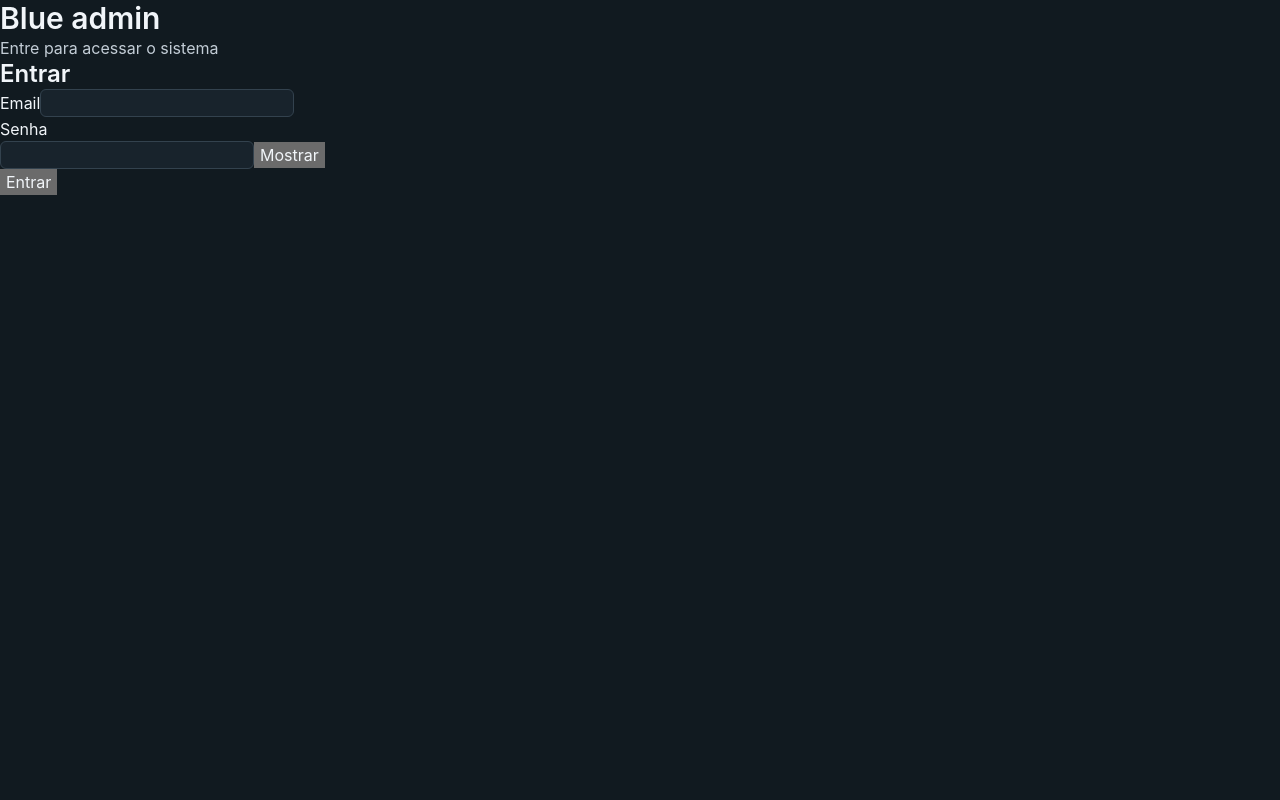
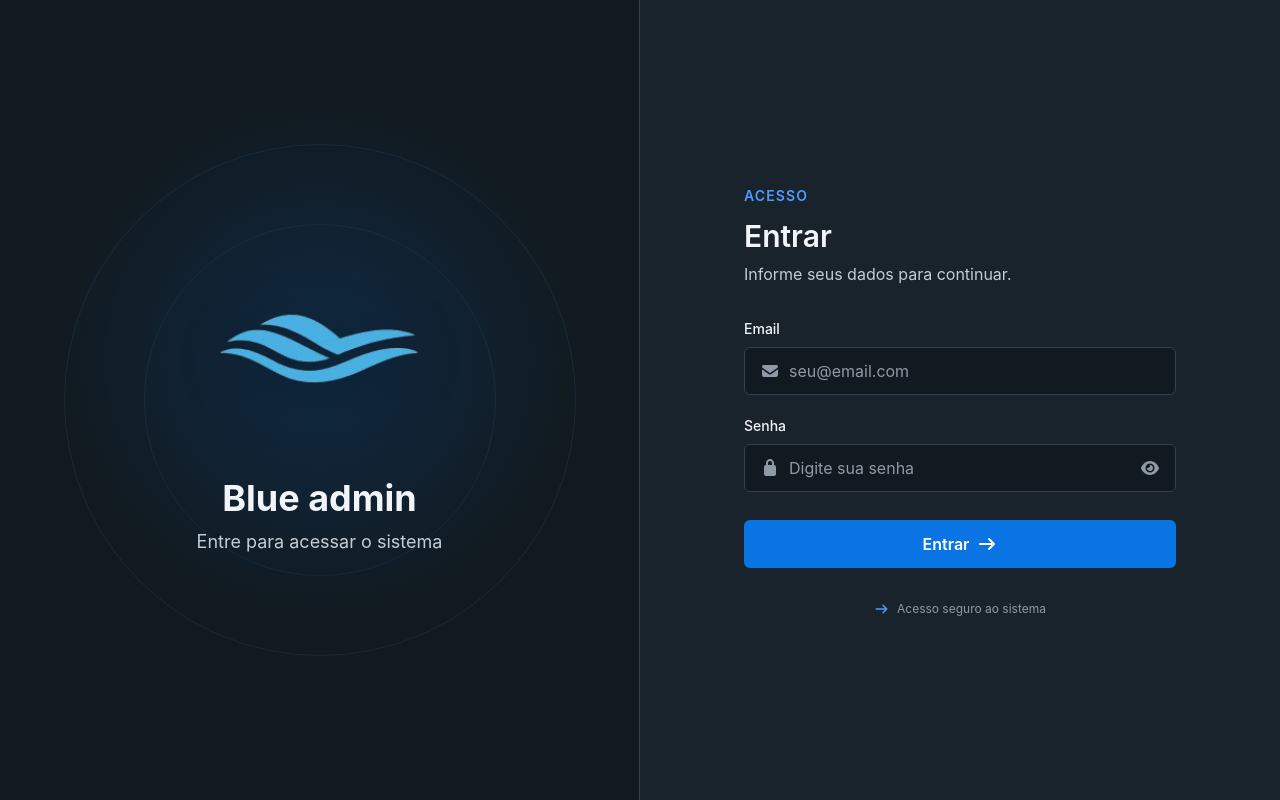
Before and after one commit to Nicholas1Front/blue_admin, a React (Vite) app in the folder frontend/: page /login in a window 1280 px wide. Built offline with nearby package versions, Linux system fonts and the light colour scheme; no server answers.

Commit message:
feat(frontend): estilizar pagina de login

```diff
--- /dev/null
+++ b/frontend/src/pages/Login/Login.css
@@ -0,0 +1,283 @@
+.login-page {
+    display: grid;
+    grid-template-columns: 1fr 1fr;
+    min-height: 100vh;
+    background: var(--color-background);
+}
+
+.login-brand {
+    position: relative;
+    display: flex;
+    align-items: center;
+    justify-content: center;
+    padding: var(--spacing-12);
+    overflow: hidden;
+    background:
+        radial-gradient(
+            circle at 50% 45%,
+            rgb(11 116 229 / 0.18),
+            transparent 48%
+        ),
+        var(--color-background);
+    border-right: 1px solid var(--color-border);
+}
+
+.login-brand::before {
+    content: "";
+    position: absolute;
+    width: 32rem;
+    height: 32rem;
+    border: 1px solid rgb(77 155 255 / 0.12);
+    border-radius: 50%;
+}
+
+.login-brand::after {
+    content: "";
+    position: absolute;
+    width: 22rem;
+    height: 22rem;
+    border: 1px solid rgb(77 155 255 / 0.1);
+    border-radius: 50%;
+}
+
+.login-brand__content {
+    position: relative;
+    z-index: 1;
+    display: flex;
+    flex-direction: column;
+    align-items: center;
+    gap: var(--spacing-6);
+    max-width: 30rem;
+    text-align: center;
+}
+
+.login-brand__logo {
+    width: min(13rem, 55vw);
+    height: auto;
+    object-fit: contain;
+    filter: drop-shadow(0 12px 28px rgb(0 0 0 / 0.3));
+}
+
+.login-brand h1 {
+    font-size: clamp(
+        var(--font-size-3xl),
+        4vw,
+        var(--font-size-4xl)
+    );
+    font-weight: var(--font-weight-bold);
+}
+
+.login-brand p {
+    margin-top: var(--spacing-2);
+    color: var(--color-text-secondary);
+    font-size: var(--font-size-lg);
+}
+
+.login-panel {
+    display: flex;
+    align-items: center;
+    justify-content: center;
+    padding: var(--spacing-8);
+    background: var(--color-surface);
+}
+
+.login-panel__content {
+    width: min(100%, 27rem);
+}
+
+.login-panel__header {
+    margin-bottom: var(--spacing-8);
+}
+
+.login-panel__eyebrow {
+    display: inline-block;
+    margin-bottom: var(--spacing-3);
+    color: var(--color-primary-400);
+    font-size: var(--font-size-sm);
+    font-weight: var(--font-weight-semibold);
+    letter-spacing: 0.08em;
+    text-transform: uppercase;
+}
+
+.login-panel__header h2 {
+    font-size: var(--font-size-3xl);
+}
+
+.login-panel__header p {
+    margin-top: var(--spacing-2);
+}
+
+.login-form {
+    display: flex;
+    flex-direction: column;
+    gap: var(--spacing-5);
+}
+
+.login-field {
+    display: flex;
+    flex-direction: column;
+    gap: var(--spacing-2);
+}
+
+.login-field label {
+    color: var(--color-text);
+    font-size: var(--font-size-sm);
+    font-weight: var(--font-weight-medium);
+}
+
+.login-field__control {
+    position: relative;
+}
+
+.login-field__icon {
+    position: absolute;
+    top: 50%;
+    left: var(--spacing-4);
+    z-index: 1;
+    color: var(--color-text-muted);
+    pointer-events: none;
+    transform: translateY(-50%);
+}
+
+.login-field input {
+    width: 100%;
+    height: var(--control-height-lg);
+    padding: 0 var(--spacing-4) 0 2.75rem;
+    background: var(--color-background);
+}
+
+.login-password__input {
+    padding-right: 3rem !important;
+}
+
+.login-password__toggle {
+    position: absolute;
+    top: 50%;
+    right: var(--spacing-2);
+    display: flex;
+    align-items: center;
+    justify-content: center;
+    width: 2.25rem;
+    height: 2.25rem;
+    padding: 0;
+    color: var(--color-text-muted);
+    background: transparent;
+    border-radius: var(--radius-md);
+    transform: translateY(-50%);
+    transition:
+        color var(--transition-fast),
+        background-color var(--transition-fast);
+}
+
+.login-password__toggle:hover {
+    color: var(--color-text);
+    background: var(--color-surface-hover);
+}
+
+.login-form__error {
+    margin-top: calc(var(--spacing-2) * -1);
+    color: var(--color-danger);
+    font-size: var(--font-size-sm);
+}
+
+.login-form__submit {
+    display: flex;
+    align-items: center;
+    justify-content: center;
+    gap: var(--spacing-2);
+    width: 100%;
+    min-height: var(--control-height-lg);
+    margin-top: var(--spacing-2);
+    padding: 0 var(--spacing-5);
+    color: #fff;
+    background: var(--color-primary-500);
+    border-radius: var(--radius-md);
+    font-weight: var(--font-weight-semibold);
+    transition:
+        background-color var(--transition-fast),
+        transform var(--transition-fast),
+        box-shadow var(--transition-fast);
+}
+
+.login-form__submit:hover {
+    background: var(--color-primary-600);
+    box-shadow: var(--shadow-sm);
+}
+
+.login-form__submit:active {
+    background: var(--color-primary-700);
+    transform: translateY(1px);
+}
+
+.login-panel__footer {
+    display: flex;
+    align-items: center;
+    justify-content: center;
+    gap: var(--spacing-2);
+    margin-top: var(--spacing-8);
+    color: var(--color-text-muted);
+    font-size: var(--font-size-xs);
+}
+
+.login-panel__footer svg {
+    color: var(--color-primary-400);
+}
+
+@media (max-width: 768px) {
+    .login-page {
+        grid-template-columns: 1fr;
+        min-height: 100vh;
+    }
+
+    .login-brand {
+        min-height: 42vh;
+        padding: var(--spacing-8) var(--spacing-6);
+        border-right: 0;
+        border-bottom: 1px solid var(--color-border);
+    }
+
+    .login-brand::before {
+        width: 22rem;
+        height: 22rem;
+    }
+
+    .login-brand::after {
+        width: 15rem;
+        height: 15rem;
+    }
+
+    .login-brand__content {
+        gap: var(--spacing-4);
+    }
+
+    .login-brand__logo {
+        width: min(10rem, 45vw);
+    }
+
+    .login-brand h1 {
+        font-size: var(--font-size-3xl);
+    }
+
+    .login-brand p {
+        font-size: var(--font-size-md);
+    }
+
+    .login-panel {
+        min-height: 58vh;
+        padding: var(--spacing-8) var(--spacing-6);
+    }
+}
+
+@media (max-width: 480px) {
+    .login-brand {
+        min-height: 36vh;
+    }
+
+    .login-panel {
+        padding: var(--spacing-6) var(--spacing-4);
+    }
+
+    .login-panel__header {
+        margin-bottom: var(--spacing-6);
+    }
+}
--- a/frontend/src/pages/Login/Login.tsx
+++ b/frontend/src/pages/Login/Login.tsx
@@ -1,23 +1,51 @@
 import { useNavigate } from "react-router-dom";
+import { FontAwesomeIcon } from "@fortawesome/react-fontawesome";
+import { faArrowRight } from "@fortawesome/free-solid-svg-icons";
 
+import logo from "../../assets/images/logo/logo.png";
 import { LoginForm } from "./components/LoginForm";
+import "./Login.css";
 
 export function Login() {
     const navigate = useNavigate();
 
     return (
-        <main>
-            <section>
+        <main className="login-page">
+            <section className="login-brand">
+                <div className="login-brand__content">
+                    <img
+                        className="login-brand__logo"
+                        src={logo}
+                        alt="Blue admin"
+                    />
+
+                    <div>
                         <h1>Blue admin</h1>
                         <p>Entre para acessar o sistema</p>
+                    </div>
+                </div>
             </section>
 
-            <section>
+            <section className="login-panel">
+                <div className="login-panel__content">
+                    <div className="login-panel__header">
+                        <span className="login-panel__eyebrow">
+                            Acesso
+                        </span>
+
                         <h2>Entrar</h2>
+                        <p>Informe seus dados para continuar.</p>
+                    </div>
 
                     <LoginForm
                         onSuccess={() => navigate("/dashboard")}
                     />
+
+                    <div className="login-panel__footer">
+                        <FontAwesomeIcon icon={faArrowRight} />
+                        <span>Acesso seguro ao sistema</span>
+                    </div>
+                </div>
             </section>
         </main>
     );
--- a/frontend/src/pages/Login/components/EmailField.tsx
+++ b/frontend/src/pages/Login/components/EmailField.tsx
@@ -1,3 +1,6 @@
+import { FontAwesomeIcon } from "@fortawesome/react-fontawesome";
+import { faEnvelope } from "@fortawesome/free-solid-svg-icons";
+
 interface EmailFieldProps {
     value: string;
     onChange: (value: string) => void;
@@ -5,10 +8,17 @@ interface EmailFieldProps {
 
 export function EmailField({ value, onChange }: EmailFieldProps) {
     return (
-        <div>
+        <div className="login-field">
             <label htmlFor="email">
                 Email
             </label>
+
+            <div className="login-field__control">
+                <FontAwesomeIcon
+                    className="login-field__icon"
+                    icon={faEnvelope}
+                    aria-hidden="true"
+                />
 
                 <input
                     id="email"
@@ -16,8 +26,11 @@ export function EmailField({ value, onChange }: EmailFieldProps) {
                     type="email"
                     value={value}
                     onChange={(event) => onChange(event.target.value)}
+                    placeholder="seu@email.com"
+                    autoComplete="email"
                     required
                 />
             </div>
+        </div>
     );
 }
--- a/frontend/src/pages/Login/components/LoginForm.tsx
+++ b/frontend/src/pages/Login/components/LoginForm.tsx
@@ -1,5 +1,7 @@
 import type { FormEvent } from "react";
 import { useState } from "react";
+import { FontAwesomeIcon } from "@fortawesome/react-fontawesome";
+import { faArrowRight } from "@fortawesome/free-solid-svg-icons";
 
 import { login } from "../../../modules/auth/auth.api";
 import { useAuth } from "../../../modules/auth/useAuth";
@@ -38,14 +40,35 @@ export function LoginForm({ onSuccess }: LoginFormProps) {
     }
 
     return (
-        <form onSubmit={handleSubmit}>
-            <EmailField value={email} onChange={setEmail} />
-            <PasswordField value={password} onChange={setPassword} />
+        <form
+            className="login-form"
+            onSubmit={handleSubmit}
+        >
+            <EmailField
+                value={email}
+                onChange={setEmail}
+            />
 
-            {error && <p role="alert">{error}</p>}
+            <PasswordField
+                value={password}
+                onChange={setPassword}
+            />
 
-            <button type="submit">
-                Entrar
+            {error && (
+                <p
+                    className="login-form__error"
+                    role="alert"
+                >
+                    {error}
+                </p>
+            )}
+
+            <button
+                className="login-form__submit"
+                type="submit"
+            >
+                <span>Entrar</span>
+                <FontAwesomeIcon icon={faArrowRight} />
             </button>
         </form>
     );
--- a/frontend/src/pages/Login/components/PasswordField.tsx
+++ b/frontend/src/pages/Login/components/PasswordField.tsx
@@ -1,4 +1,10 @@
 import { useState } from "react";
+import { FontAwesomeIcon } from "@fortawesome/react-fontawesome";
+import {
+    faEye,
+    faEyeSlash,
+    faLock
+} from "@fortawesome/free-solid-svg-icons";
 
 interface PasswordFieldProps {
     value: string;
@@ -9,27 +15,41 @@ export function PasswordField({ value, onChange }: PasswordFieldProps) {
     const [showPassword, setShowPassword] = useState(false);
 
     return (
-        <div>
+        <div className="login-field">
             <label htmlFor="password">
                 Senha
             </label>
 
-            <div>
+            <div className="login-field__control">
+                <FontAwesomeIcon
+                    className="login-field__icon"
+                    icon={faLock}
+                    aria-hidden="true"
+                />
+
                 <input
+                    className="login-password__input"
                     id="password"
                     name="password"
                     type={showPassword ? "text" : "password"}
                     value={value}
                     onChange={(event) => onChange(event.target.value)}
+                    placeholder="Digite sua senha"
+                    autoComplete="current-password"
                     required
                 />
 
                 <button
+                    className="login-password__toggle"
                     type="button"
                     onClick={() => setShowPassword((current) => !current)}
                     aria-label={showPassword ? "Ocultar senha" : "Mostrar senha"}
+                    title={showPassword ? "Ocultar senha" : "Mostrar senha"}
                 >
-                    {showPassword ? "Ocultar" : "Mostrar"}
+                    <FontAwesomeIcon
+                        icon={showPassword ? faEyeSlash : faEye}
+                        aria-hidden="true"
+                    />
                 </button>
             </div>
         </div>
```
Lines whose indentation alone changed are shown as unchanged.
